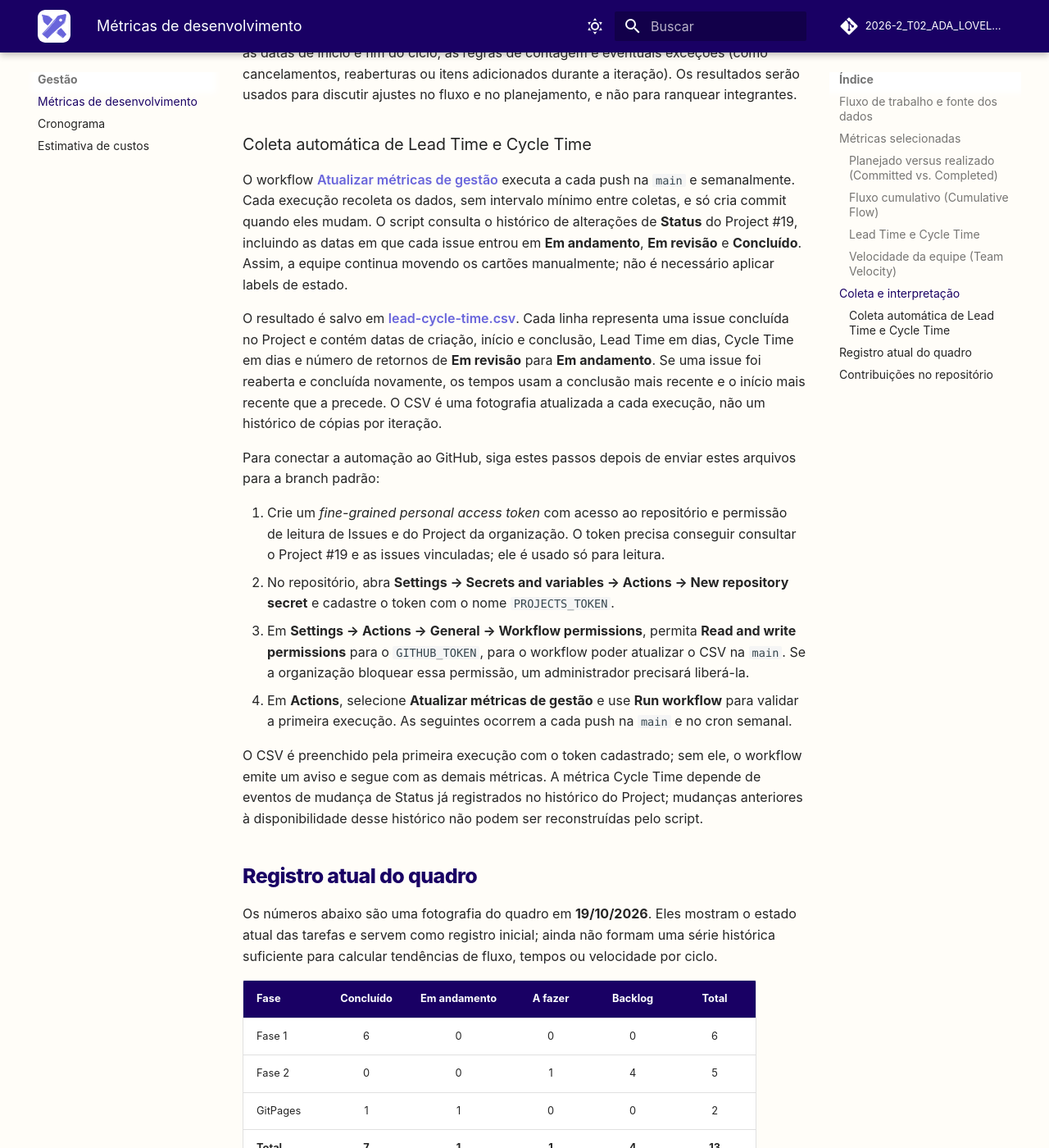
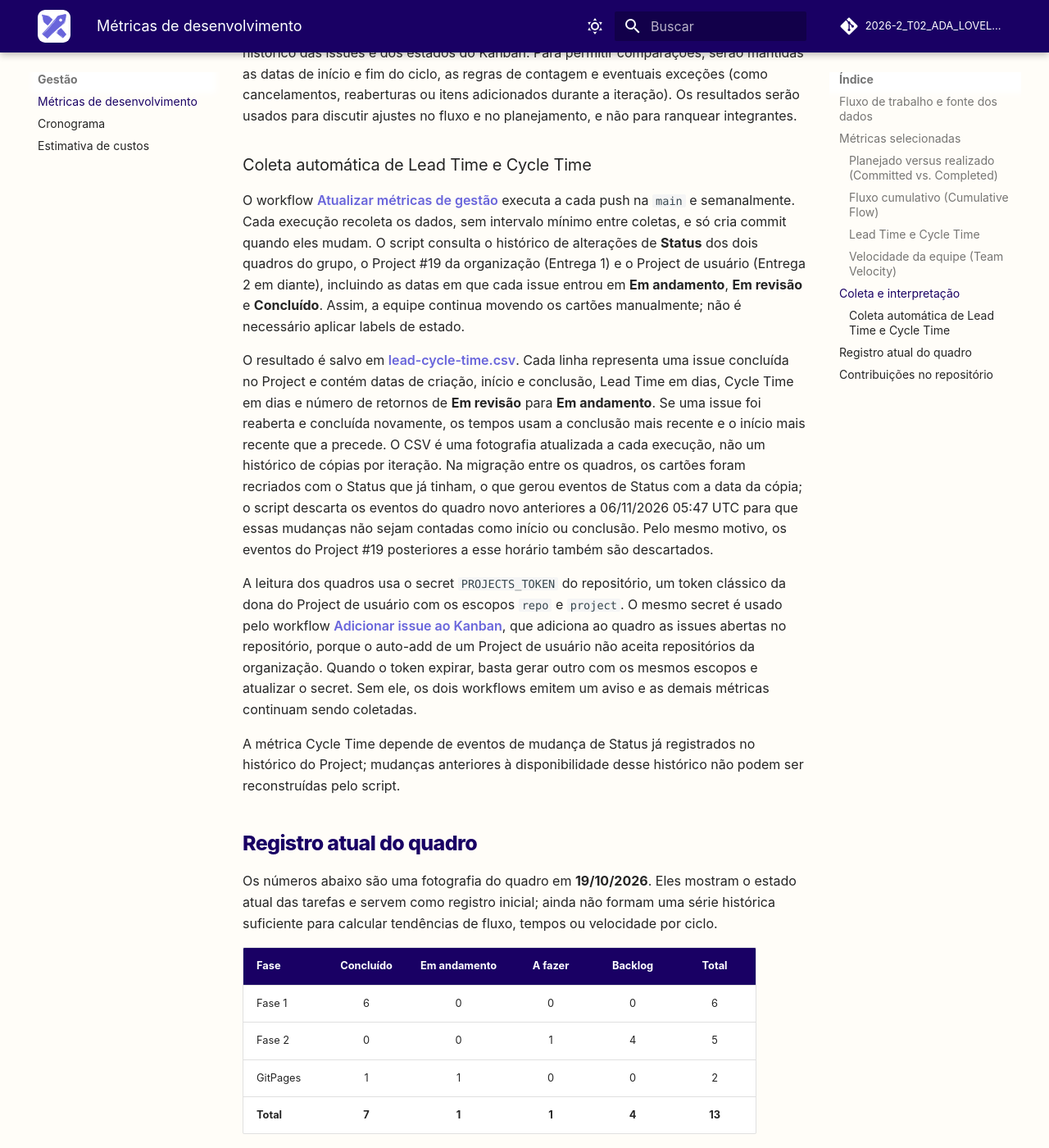
Before and after one commit to FCTE-Qualidade-de-Software-1/2026-2_T02_ADA_LOVELACE, an MkDocs documentation site: the page built from docs/gestao/metricas.md, in a window 1280 px wide and 1400 px high, scrolled down 3080 px. Shown: the whole window at 82% size. Built offline with MkDocs 1.6.1 and Material for MkDocs 9.7.7, drawn with Linux system fonts in a browser that asks for light colours; comment, search, counter and statistics services are not loaded; some of the changed text lies outside the part shown.

Commit message:
Chore/kanban projeto usuario (#78)

```diff
--- a/docs/gestao/metricas.md
+++ b/docs/gestao/metricas.md
@@ -14,7 +14,9 @@
 interpretados em conjunto e no contexto de cada ciclo; nenhuma métrica isolada
 representa produtividade ou qualidade por completo.
 
-* **Kanban:** [Kanban – Ada Lovelace](https://github.com/orgs/FCTE-Qualidade-de-Software-1/projects/19)
+* **Kanban:** [Kanban – Ada Lovelace](https://github.com/users/giovannafg/projects/1) (Entrega 2 em diante; o
+  [Project #19](https://github.com/orgs/FCTE-Qualidade-de-Software-1/projects/19) guarda a Entrega 1, veja a
+  [decisão de mudança do quadro](../analise/gestao-grupo.md#processo-de-trabalho-e-fonte-dos-dados))
 * **Issues:** [lista de issues do repositório](https://github.com/FCTE-Qualidade-de-Software-1/2026-2_T02_ADA_LOVELACE/issues?q=is%3Aissue)
 
 ## Fluxo de trabalho e fonte dos dados
@@ -122,8 +124,9 @@
 O workflow [Atualizar métricas de gestão](https://github.com/FCTE-Qualidade-de-Software-1/2026-2_T02_ADA_LOVELACE/blob/main/.github/workflows/metricas-gestao.yml)
 executa a cada push na `main` e semanalmente. Cada execução recoleta os dados,
 sem intervalo mínimo entre coletas, e só cria commit quando eles mudam. O
-script consulta o histórico de alterações de **Status** do Project #19,
-incluindo as datas em que cada issue entrou em **Em andamento**, **Em
+script consulta o histórico de alterações de **Status** dos dois quadros do
+grupo, o Project #19 da organização (Entrega 1) e o Project de usuário
+(Entrega 2 em diante), incluindo as datas em que cada issue entrou em **Em andamento**, **Em
 revisão** e **Concluído**. Assim, a equipe continua
 movendo os cartões manualmente; não é necessário aplicar labels de estado.
 
@@ -134,29 +137,26 @@
 para **Em andamento**. Se uma issue foi reaberta e concluída novamente, os
 tempos usam a conclusão mais recente e o início mais recente que a precede.
 O CSV é uma fotografia atualizada a cada execução, não um histórico de cópias
-por iteração.
+por iteração. Na migração entre os quadros, os cartões foram recriados com o
+Status que já tinham, o que gerou eventos de Status com a data da cópia; o
+script descarta os eventos do quadro novo anteriores a 06/11/2026 05:47 UTC
+para que essas mudanças não sejam contadas como início ou conclusão. Pelo
+mesmo motivo, os eventos do Project #19 posteriores a esse horário também são
+descartados.
 
-Para conectar a automação ao GitHub, siga estes passos depois de enviar estes
-arquivos para a branch padrão:
+A leitura dos quadros usa o secret `PROJECTS_TOKEN` do repositório, um token
+clássico da dona do Project de usuário com os escopos `repo` e `project`. O
+mesmo secret é usado pelo workflow
+[Adicionar issue ao Kanban](https://github.com/FCTE-Qualidade-de-Software-1/2026-2_T02_ADA_LOVELACE/blob/main/.github/workflows/adicionar-ao-kanban.yml),
+que adiciona ao quadro as issues abertas no repositório, porque o auto-add de
+um Project de usuário não aceita repositórios da organização. Quando o token
+expirar, basta gerar outro com os mesmos escopos e atualizar o secret. Sem ele,
+os dois workflows emitem um aviso e as demais métricas continuam sendo
+coletadas.
 
-1. Crie um *fine-grained personal access token* com acesso ao repositório e
-   permissão de leitura de Issues e do Project da organização. O token precisa
-   conseguir consultar o Project #19 e as issues vinculadas; ele é usado só
-   para leitura.
-2. No repositório, abra **Settings → Secrets and variables → Actions → New
-   repository secret** e cadastre o token com o nome `PROJECTS_TOKEN`.
-3. Em **Settings → Actions → General → Workflow permissions**, permita
-   **Read and write permissions** para o `GITHUB_TOKEN`, para o workflow poder
-   atualizar o CSV na `main`. Se a organização bloquear
-   essa permissão, um administrador precisará liberá-la.
-4. Em **Actions**, selecione **Atualizar métricas de gestão** e use
-   **Run workflow** para validar a primeira execução. As seguintes ocorrem a
-   cada push na `main` e no cron semanal.
-
-O CSV é preenchido pela primeira execução com o token cadastrado; sem ele, o
-workflow emite um aviso e segue com as demais métricas. A métrica Cycle Time
-depende de eventos de mudança de Status já registrados no histórico do Project; mudanças anteriores à
-disponibilidade desse histórico não podem ser reconstruídas pelo script.
+A métrica Cycle Time depende de eventos de mudança de Status já registrados
+no histórico do Project; mudanças anteriores à disponibilidade desse histórico
+não podem ser reconstruídas pelo script.
 
 ## Registro atual do quadro
 
```
Also changed, not shown: docs/analise/gestao-grupo.md (+14 -1 lines), 2 other files.
